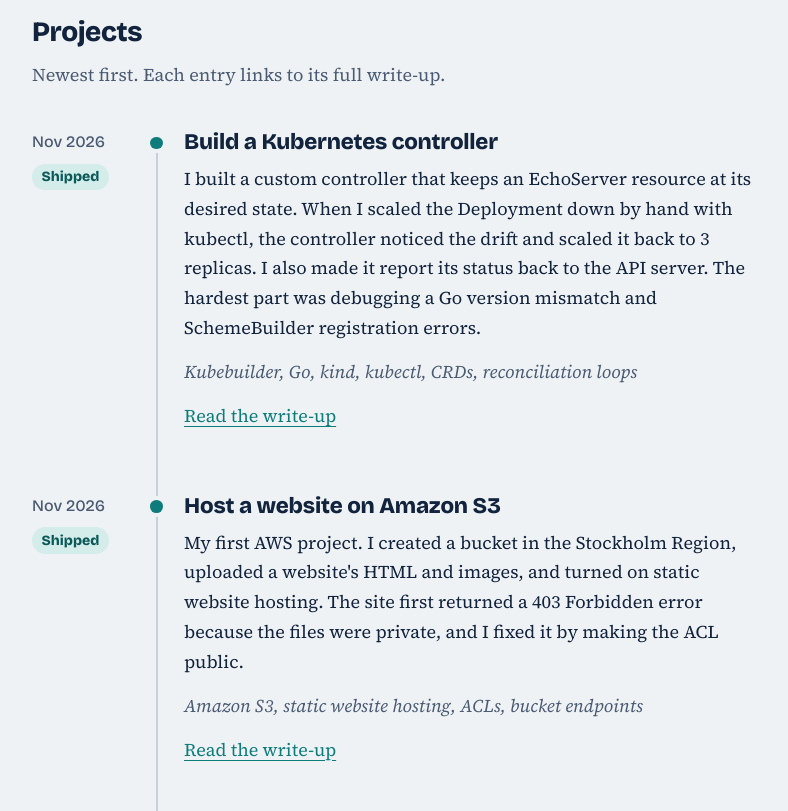
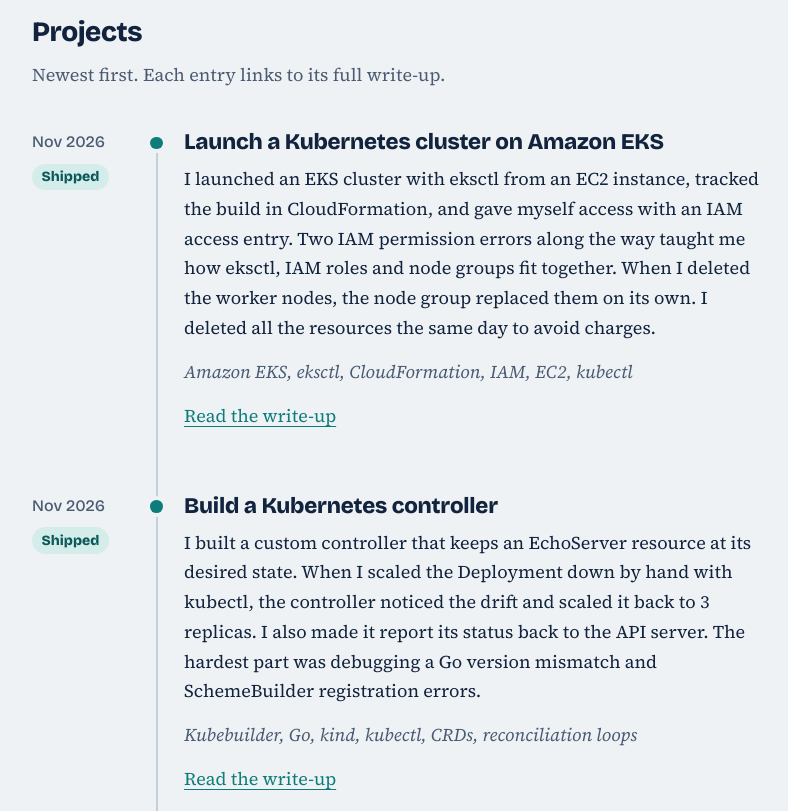
Before and after one commit to DevOpsAvatar/DevOpsAvatar.github.io, a plain HTML site: page index.html in a window 1280 px wide. Shown: the part 700-1511 px from the top of the page, without its empty margins (240-1028 px from the left). Drawn offline with nearby package versions, Linux system fonts and the light colour scheme.

Commit message:
Add EKS cluster project to portfolio
Co-Authored-By: Claude Sonnet 5.5 <noreply@anthropic.com>
Claude-Session: https://claude.ai/code/session_01Ht4zMqSEYHrUWzTVj81B5G

```diff
--- a/index.html
+++ b/index.html
@@ -36,6 +36,25 @@
       <p class="section-note">Newest first. Each entry links to its full write-up.</p>
 
       <ol class="log">
+        <li class="entry">
+          <div class="when">
+            <time datetime="2026-11">Nov 2026</time>
+            <span class="status shipped">Shipped</span>
+          </div>
+          <article>
+            <h3>Launch a Kubernetes cluster on Amazon EKS</h3>
+            <p>
+              I launched an EKS cluster with eksctl from an EC2 instance, tracked the build
+              in CloudFormation, and gave myself access with an IAM access entry. Two IAM
+              permission errors along the way taught me how eksctl, IAM roles and node
+              groups fit together. When I deleted the worker nodes, the node group replaced
+              them on its own. I deleted all the resources the same day to avoid charges.
+            </p>
+            <p class="tools">Amazon EKS, eksctl, CloudFormation, IAM, EC2, kubectl</p>
+            <p><a href="https://github.com/DevOpsAvatar/cloud-architecture-projects-AWS-Azure-GCP/tree/main/launch-a-kubernetes-cluster">Read the write-up</a></p>
+          </article>
+        </li>
+
         <li class="entry">
           <div class="when">
             <time datetime="2026-11">Nov 2026</time>
```
